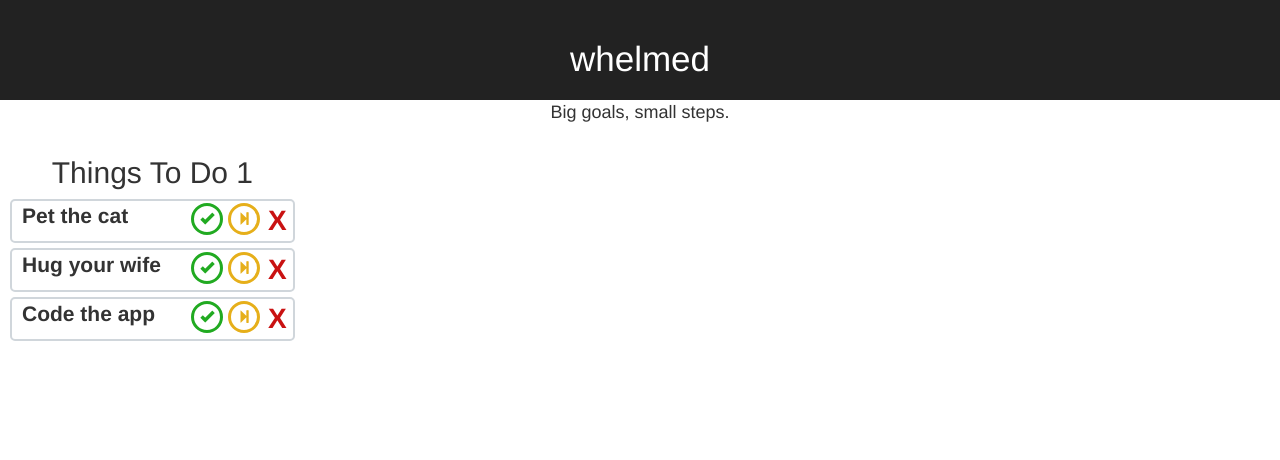
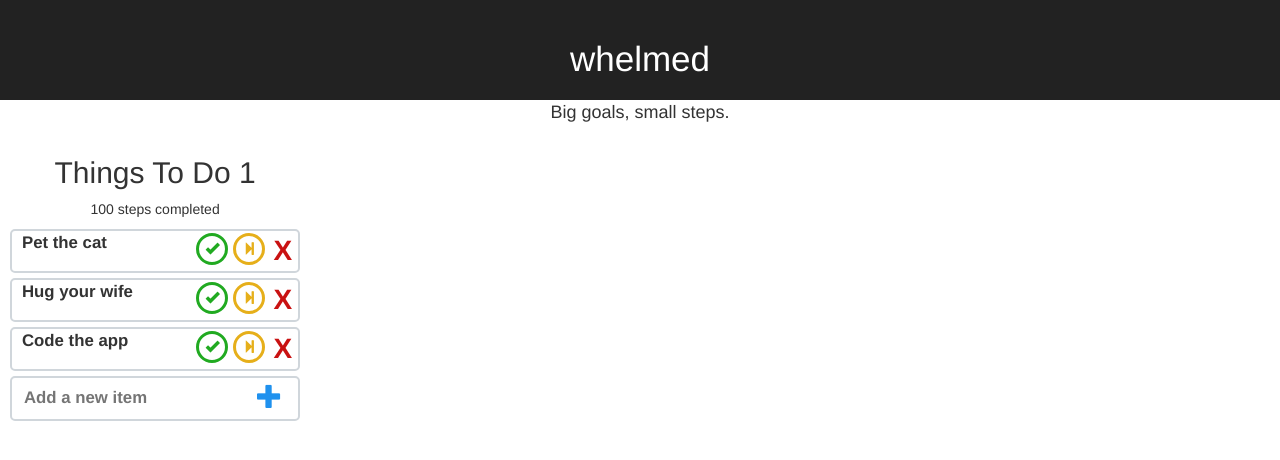
Before and after one commit to evanperriello/whelmedApp, a React (Create React App) app in the folder whelmed-app/: page /1 in a window 1280 px wide. Shown: the top 460 px of the page. Built offline with nearby package versions, Linux system fonts and the light colour scheme.

Commit message:
Add the NewTask component.

```diff
--- a/whelmed-app/src/App.js
+++ b/whelmed-app/src/App.js
@@ -4,7 +4,9 @@ import './App.css';
 
 //project components
 import ListCollection from './Components/ListCollection/ListCollection';
+
 var sampleLists = [{text: 'Pet the cat', id: 1}, {text: 'Hug your wife', id:2}, {text: 'Code the app', id: 3}];
+
 class App extends Component {
 
   render() {
--- /dev/null
+++ b/whelmed-app/src/Components/Buttons/AddButton.js
@@ -0,0 +1,2 @@
+import React from 'react';
+import './Buttons.css';
--- a/whelmed-app/src/Components/Buttons/Buttons.css
+++ b/whelmed-app/src/Components/Buttons/Buttons.css
@@ -6,6 +6,18 @@
 .btn-complete:hover {
     color: rgb(22, 110, 22);
     border-color:rgb(22, 110, 22);
+}
+
+.btn-add {
+    color: rgb(31, 145, 238);
+    background-color:white;
+    font-size:1.5em;
+    border:none;
+    flex:1;
+}
+.btn-add:hover {
+    color: rgb(31, 62, 238);
+    border-color:rgb(31, 62, 238);
 }
 
 .btn-delete {
--- a/whelmed-app/src/Components/List/List.js
+++ b/whelmed-app/src/Components/List/List.js
@@ -1,14 +1,19 @@
 import React from 'react';
 import ListItem from '../ListItem/ListItem';
+import NewTask from '../NewTask/NewTask';
 import './List.css'
 const List = (props)=>{
     const listItems = props.lists.map((item)=>{
         return <li key={item.id}><ListItem text={item.text}/></li>
     });
+
     return (
         <div className='list'>
             <h2 className='list-title'>{props.title}</h2>
-            <ul>{listItems}</ul>
+            <p className='number-done'>{props.numberDone} steps completed</p>
+            <ul>{listItems}
+                <NewTask/>
+            </ul>
         </div>
     );
 
--- a/whelmed-app/src/Components/ListCollection/ListCollection.js
+++ b/whelmed-app/src/Components/ListCollection/ListCollection.js
@@ -5,7 +5,7 @@ import './ListCollection.css';
 const ListCollection = (props)=>{
     return (
         <div className="list-container">
-            <List lists={props.lists} title='Things To Do 1' />
+            <List lists={props.lists} title='Things To Do 1' numberDone='100' />
         </div>
     );
 }
--- a/whelmed-app/src/Components/ListItem/ListItem.css
+++ b/whelmed-app/src/Components/ListItem/ListItem.css
@@ -2,7 +2,7 @@
     display:inline;
     margin-right:20px;
     margin-bottom:0;
-    font-size:1.5em;
+    font-size:1.2em;
     font-weight:600;
     padding:0 10px;
 
--- /dev/null
+++ b/whelmed-app/src/Components/NewTask/NewTask.css
@@ -0,0 +1,15 @@
+.new-task-input {
+    border-radius:5px;
+    border:2px rgb(208, 214, 219) solid;
+    margin: 5px 10px;
+    height:45px;
+    display:flex;
+    font-size:1.2em;
+    font-weight:600;
+    background: none;
+    padding: 0 10px;
+}
+.new-task-input input {
+    border: none;
+    flex: 8;
+}
--- /dev/null
+++ b/whelmed-app/src/Components/NewTask/NewTask.js
@@ -0,0 +1,16 @@
+import React from 'react';
+import './NewTask.css';
+import {Glyphicon} from 'react-bootstrap';
+
+const NewTask = ()=>{
+    return (
+        <div class='new-task-input'>
+            <input placeholder='Add a new item'/>
+            <button className='.btn btn-add'>
+                <Glyphicon glyph='plus'/>
+            </button>
+        </div>
+    );
+}
+
+export default NewTask;
```
